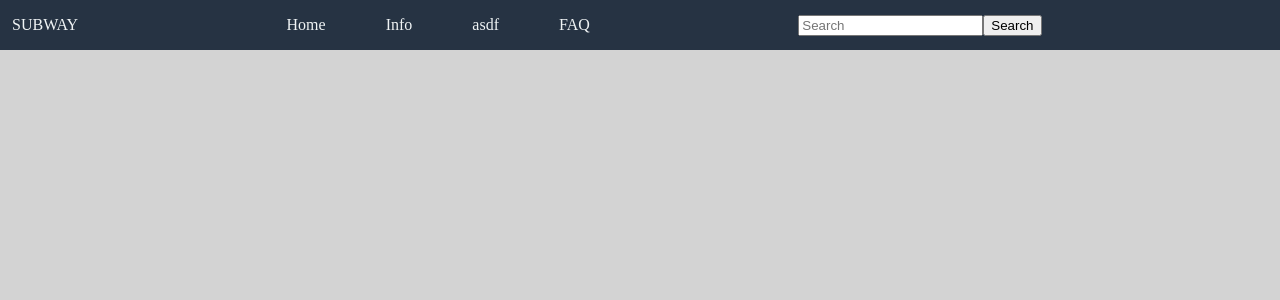
After one commit to TonysHub/subway, a Django app: template project/scraper/templates/scraper/base.html in a window 1280 px wide. The commit adds this page. Shown: the top 300 px of the page. Run offline with Django 4.2, Linux system fonts and the light colour scheme; the template is opened without the code that fills it, so the values that code supplies are empty; some libraries are stand-ins or nearby versions.

Commit message:
error: basehtml not working

```diff
--- /dev/null
+++ b/project/scraper/templates/scraper/base.html
@@ -0,0 +1,35 @@
+{% load static %}
+<!DOCTYPE html>
+<html lang="en">
+  <head>
+    <meta charset="UTF-8">
+    <meta http-equiv="X-UA-Compatible" content="IE=edge">
+    <meta name="viewport" content="width=device-width, initial-scale=1.0">
+    <title>{% block title %}{% endblock %}</title>
+    <link rel="stylesheet" href="{% static 'css/style.css' %}">
+    <script src="https://kit.fontawesome.com/kit_code.js" crossorigin="anonymous"></script>
+  </head>
+  <body>
+    <nav class="navbar">
+      <div class="navbar__logo">
+        <i class="fas fa-blog"></i>
+        <a href="">SUBWAY</a>
+      </div>
+      <ul class="navbar__menu">
+        <li><a href="#">Home</a></li>
+        <li><a href="#">Info</a></li>
+        <li><a href="#">asdf</a></li>
+        <li><a href="#">FAQ</a></li>
+      </ul>
+      <form class="d-flex" role="search">
+        <input class="form-control me-2" type="search" placeholder="Search" aria-label="Search">
+        <button class="btn btn-outline-success" type="submit">Search</button>
+      </form>
+      <ul class="navbar__icons">
+        <li><i class="fab fa-google"></i></li>
+        <li><i class="fab fa-slack"></i></li>
+      </ul>
+    </nav>
+    {% block content %}{% endblock %}
+  </body>
+</html>
--- a/project/scraper/views.py
+++ b/project/scraper/views.py
@@ -21,5 +21,5 @@ def details(request):
     return render(request, 'scraper/details.html')
 
 class DetailView(generic.DetailView):
-    model = Stations
+    #model = Stations
     template_name = 'scraper/details.html'
--- /dev/null
+++ b/project/static/css/style.css
@@ -0,0 +1,61 @@
+:root {
+    --text-color: #f0f4f5;
+    --background-color: #263343;
+    --accent-color: orange;
+    --icons-color: rgb(152, 187, 201);
+    --bodybackground-color: lightgray;
+  }
+
+  body {
+    margin: 0;
+    background-color: var(--bodybackground-color);
+    font-family: 'STIX Two Math';
+  }
+
+  a {
+    text-decoration: none;
+    color: var(--text-color);
+  }
+
+  .navbar {
+    display: flex;
+    justify-content: space-between;
+    align-items: center;
+    background-color: var(--background-color);
+    padding: 8px 12px;
+    font-family: 'STIX Two Math';
+  }
+
+  .navbar__logo i {
+    color: var(--accent-color);
+    padding-left: 0;
+  }
+
+  .navbar__menu {
+    list-style: none;
+    display: flex;
+    margin: 0;
+    padding-left: 0;
+  }
+
+  .navbar__menu li {
+    padding: 8px 30px;
+  }
+
+  .navbar__icons {
+    list-style: none;
+    display: flex;
+    color: var(--icons-color);
+    margin: 0;
+    padding-left: 0;
+  }
+
+  .navbar__icons li {
+    padding: 8px 12px;
+    margin: 0;
+  }
+  .d-flex{
+    display: flex;
+    margin: 0;
+    padding-left: 0;
+  }
```
Also changed, not shown: project/project/settings.py (+8 -1 lines), project/scraper/templates/scraper/before_base.html (added, +38 -0 lines), project/scraper/templates/scraper/index.html (+6 -1 lines).
